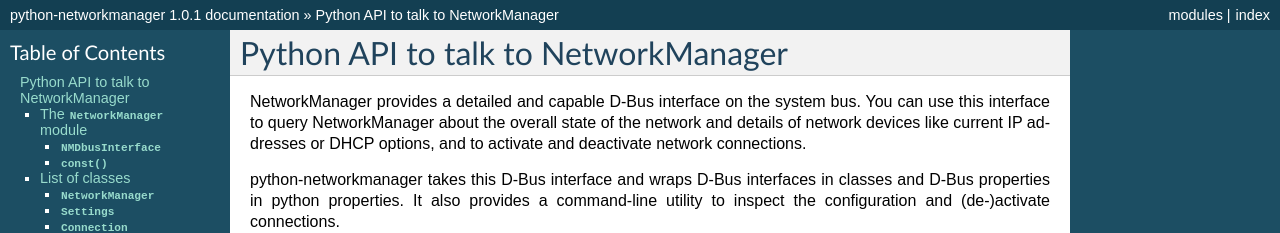
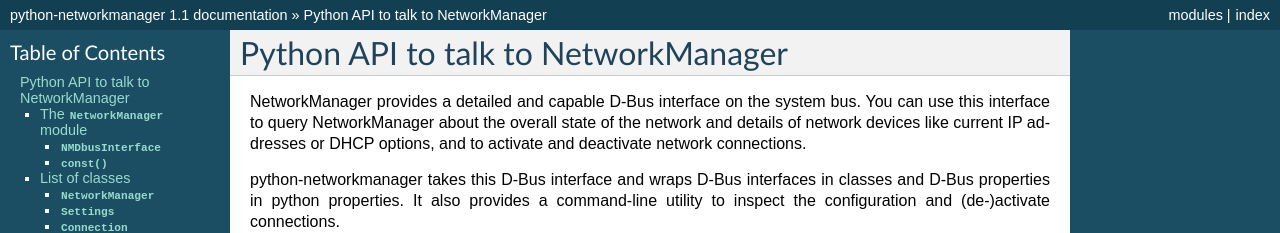
Before and after one commit to seveas/python-networkmanager, a Sphinx documentation site: the page built from docs/index.rst, in a window 1280 px wide and 900 px high. Shown: the top 233 px of the window. Built offline with Sphinx 7.4.7, drawn with Linux system fonts in a browser that asks for light colours; some of the changed text lies outside the part shown.

Commit message:
Version 1.1

```diff
--- a/docs/conf.py
+++ b/docs/conf.py
@@ -48,9 +48,9 @@
 # built documents.
 #
 # The short X.Y version.
-version = '1.0'
+version = '1.1'
 # The full version, including alpha/beta/rc tags.
-release = '1.0.1'
+release = '1.1'
 
 # The language for content autogenerated by Sphinx. Refer to documentation
 # for a list of supported languages.
--- a/setup.py
+++ b/setup.py
@@ -3,7 +3,7 @@
 from distutils.core import setup
 
 setup(name = "python-networkmanager",
-      version = "1.0.1",
+      version = "1.1",
       author = "Dennis Kaarsemaker",
       author_email = "dennis@kaarsemaker.net",
       url = "http://github.com/seveas/python-networkmanager",
```
Also changed, not shown: 1 other file.
